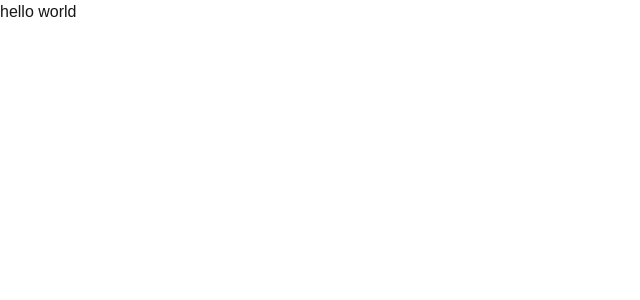
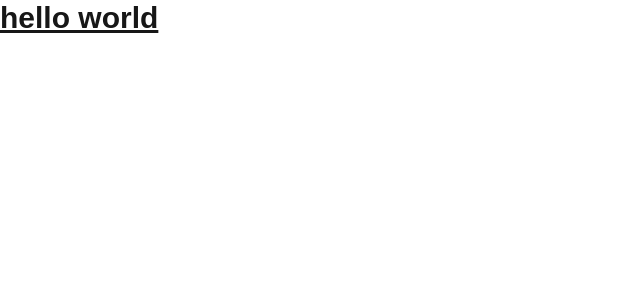
Before and after one commit to jacobmoneda/FoodLoop, a Next.js app in the folder foodloop/: page /map in a window 1280 px wide. Shown: the top 300 px of the page, without its empty margins (0-640 px from the left). Built offline with nearby package versions, Linux system fonts and the light colour scheme.

Commit message:
tailwind install

```diff
--- a/foodloop/app/map/page.tsx
+++ b/foodloop/app/map/page.tsx
@@ -3,7 +3,9 @@
 export default function MapPage() {
     return (
         <div>
-            <h1>hello world</h1>
+            <h1 className="text-3xl font-bold underline">
+                hello world
+            </h1>
         </div>
     );
 }
--- a/foodloop/package.json
+++ b/foodloop/package.json
@@ -10,17 +10,18 @@
   },
   "dependencies": {
     "next": "16.1.7",
+    "postcss": "^8.5.8",
     "react": "19.2.3",
     "react-dom": "19.2.3"
   },
   "devDependencies": {
-    "@tailwindcss/postcss": "^4",
+    "@tailwindcss/postcss": "^4.2.1",
     "@types/node": "^20",
     "@types/react": "^19",
     "@types/react-dom": "^19",
     "eslint": "^9",
     "eslint-config-next": "16.1.7",
-    "tailwindcss": "^4",
+    "tailwindcss": "^4.2.1",
     "typescript": "^5"
   }
 }
```
Also changed, not shown: 1 other file (tests, documents, lock files or other folders).
